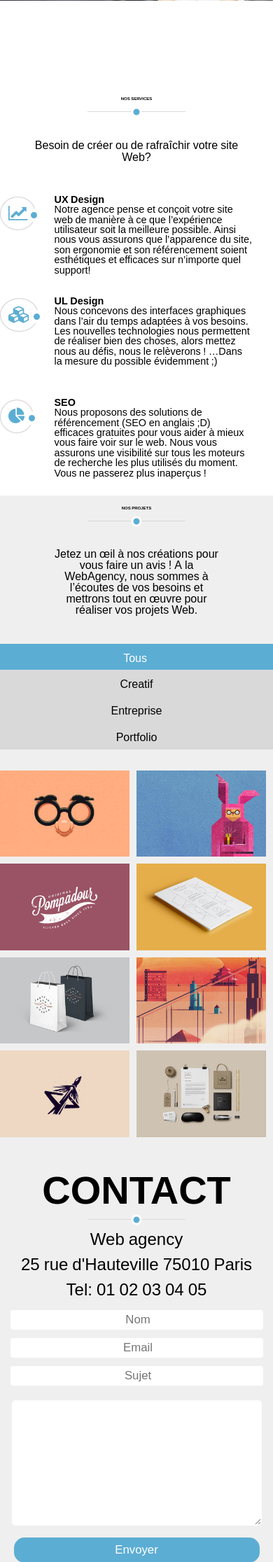
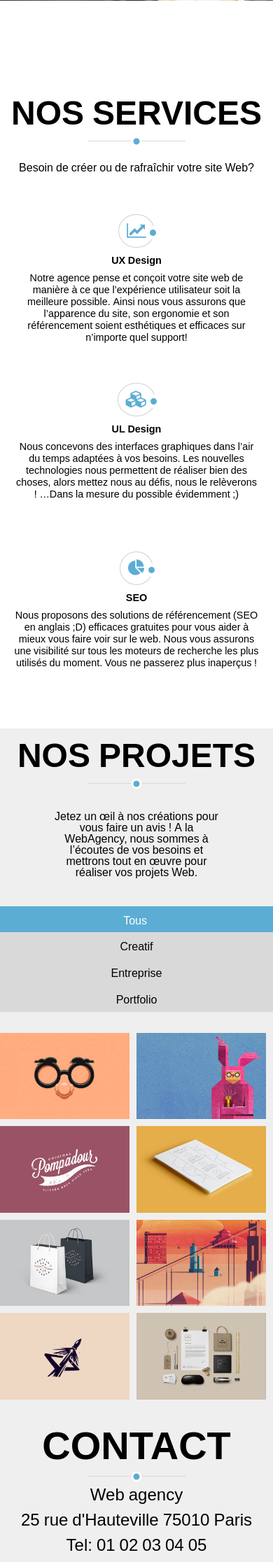
Before and after one commit to aerya973/OpenClassroom, a PHP site: page / in a window 390 px wide. Shown: the part 479-2711 px from the top of the page at 70% size. Run offline with PHP 8.4, Linux system fonts and the light colour scheme.

Commit message:
Ajustement responsive

```diff
--- a/webangency/css/mobile.css
+++ b/webangency/css/mobile.css
@@ -110,8 +110,6 @@
 		width: 100%;
 	}
 	#services p {
-		font-size: 1em;
-		padding: 40px;
 		line-height: 17px;
 	}
 	#portfolio p {
@@ -124,7 +122,7 @@
 	/********** IMAGE PC ******/
 
 	.main {
-		padding-bottom: 0;
+		padding-bottom: 70px;
 	}
 	.main img {
 		display: none;
@@ -140,17 +138,19 @@
 		flex-wrap: wrap;
 	}
 	h2 {
-		font-size: 0.3em;
-		font-weight: bold;
+		font-size: 3em;
 	}
 	.listbox {
 		height: 135px;
-		margin: 5px;
-		width: 80%;
-		padding-left: 14px;
+		width: 100%;
+		padding-left: 20px;
+		padding-right: 20px;
+		padding-bottom: 20px;
+		padding-top: 11px;
 	}
 	.iconbox {
-		width: 15%;
+		width: 100%;
+		padding-top: 50px;
 	}
 	.iconbox i::after {
 		background-color: #5CADD3;
@@ -224,8 +224,9 @@
 	/*********FORMULAIRE*******/
 
 	.box .ligne {
-		margin-top: 93px;
+		margin-top: 85px;
 		display: block;
+		position: absolute;
 	}
 	.box {
 		left: 0;
@@ -249,6 +250,7 @@
 		font-weight: bold;
 		text-transform: uppercase;
 		font-size: 3.5em;
+		padding-top: 0;
 	}
 	input {
 		font-size: 0.7em;
--- a/webangency/css/style.css
+++ b/webangency/css/style.css
@@ -293,9 +293,9 @@ li .garcon {
 	left: 4.5%;
 }
 
-#services {
-	text-align: center;
-	padding-top: 150px;
+.listbox p {
+	line-height: 18px;
+	padding-top: 10px;
 	/**/
 }
 
@@ -309,14 +309,8 @@ h2 {
 
 #liste p {
 	font-size: 0.3em;
-	padding-right: 15px;
-	width: 400px;
-}
-
-#services p {
-	font-size: 1em;
-	padding: 40px;
-	line-height: 17px;
+	width: 80%;
+	padding-bottom: 30px;
 }
 
 #portfolio p {
@@ -390,9 +384,14 @@ h2 {
 }
 /********* LISTES SERVICES *******/
 
+.speech {
+	text-align: center;
+	padding-top: 30px;
+}
+
 #liste {
 	display: flex;
-	width: 34%;
+	width: 50%;
 	font-size: 3em;
 	height: 100%;
 	padding-top: 90px;
@@ -405,12 +404,13 @@ h3 {
 }
 
 .listbox {
-	height: 110px;
+	height: 100%;
 	width: 80%;
 }
 
 .iconbox {
-	width: 20%;
+	width: 15%;
+	text-align: center;
 }
 
 .iconbox i::after {
--- a/webangency/index.html
+++ b/webangency/index.html
@@ -20,7 +20,7 @@
 				<li class="Acceuil"><a href="#slideshow">Accueil</a></li>
 				<li class="Services"><a href="#services">Services</a></li>
 				<li class="Portfolio"><a href="#portfolio">Portfolio</a></li>
-				<li class="Contact"><a href="#contact">Contact</a></li>
+				<li class="Contact"><a href="#form">Contact</a></li>
 			</ul>
 		</nav>
 	</header>
@@ -44,15 +44,12 @@
 
 
 	<!-- Content -->
-	<section>
-		<div id="services">
+	<section id="services">
 		<h2>NOS SERVICES</h2>
 		<div class="ligne">
 			<div class="point"></div>
 		</div>
-			<p>Besoin de créer ou de rafraîchir votre site Web?</p>
-		</div>
-
+		<p class="speech">Besoin de créer ou de rafraîchir votre site Web?</p>
 		<div class="main">
 			<img src="/images/main-feature.png" alt="ordinateur">
 
@@ -86,16 +83,13 @@
 	</section>
 
 	<!-- Portfolio -->
-	<section>
 	<div id="portfolio">
 		<h2>NOS PROJETS</h2>
 		<div class="ligne">
 			<div class="point"></div>
 		</div>
 		<p>Jetez un œil à nos créations pour vous faire un avis ! A la WebAgency, nous sommes à l’écoutes de vos besoins et mettrons tout en œuvre pour réaliser vos projets Web. </p>
-
 	</div>
-	</section>
 
 	<section class="ff-container">
 		<input id="select-type-all" name="radio-set-1" type="radio" class="ff-selector-type-all" checked="checked" />
@@ -205,7 +199,7 @@
 					<br>Tel: 01 02 03 04 05</p>
 				<p>
 					<label for="pseudo"></label>
-					<input type="text" name="nom" id="nom" placeholder="Nom" size="38" maxlength="10" />
+					<input type="text" name="nom" id="pseudo" placeholder="Nom" size="38" maxlength="10" />
 				</p>
 				<p>
 					<label for="email"></label>
@@ -215,7 +209,7 @@
 					<label for="sujet"></label>
 					<input type="text" name="sujet" id="sujet" placeholder="Sujet" size="38" maxlength="10" />
 				</p>
-				<textarea name="ameliorer" id="ameliorer" rows="10" cols="34.5" placeholder="Message">
+				<textarea name="ameliorer" id="ameliorer" rows="10" cols="34" placeholder="Message">
 				</textarea>
 				<p>
 					<input type="submit" value="Envoyer" class="bouton_submit" />
```
Also changed, not shown: other parts of webangency/css/mobile.css (+33 -4 lines). Lines whose indentation alone changed are shown as unchanged.
